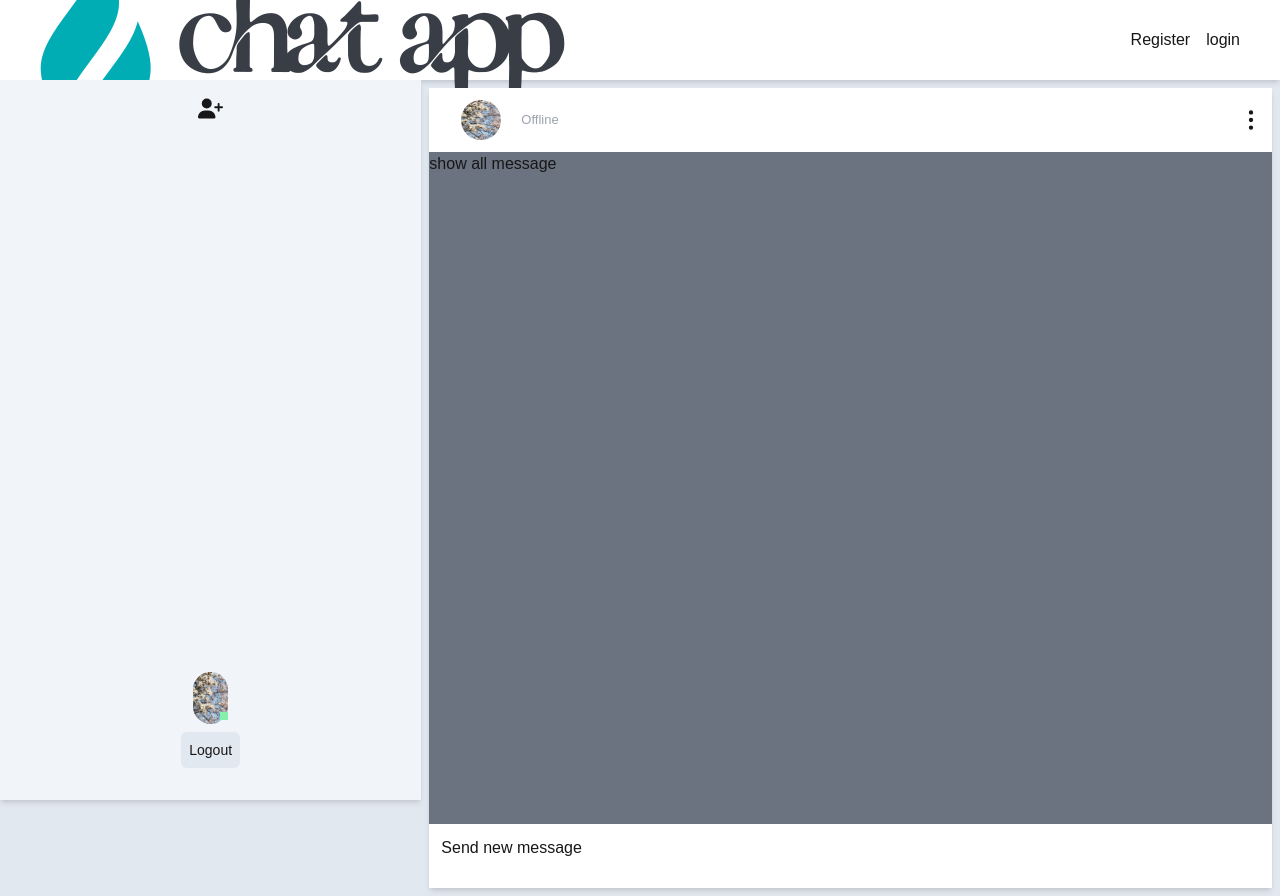
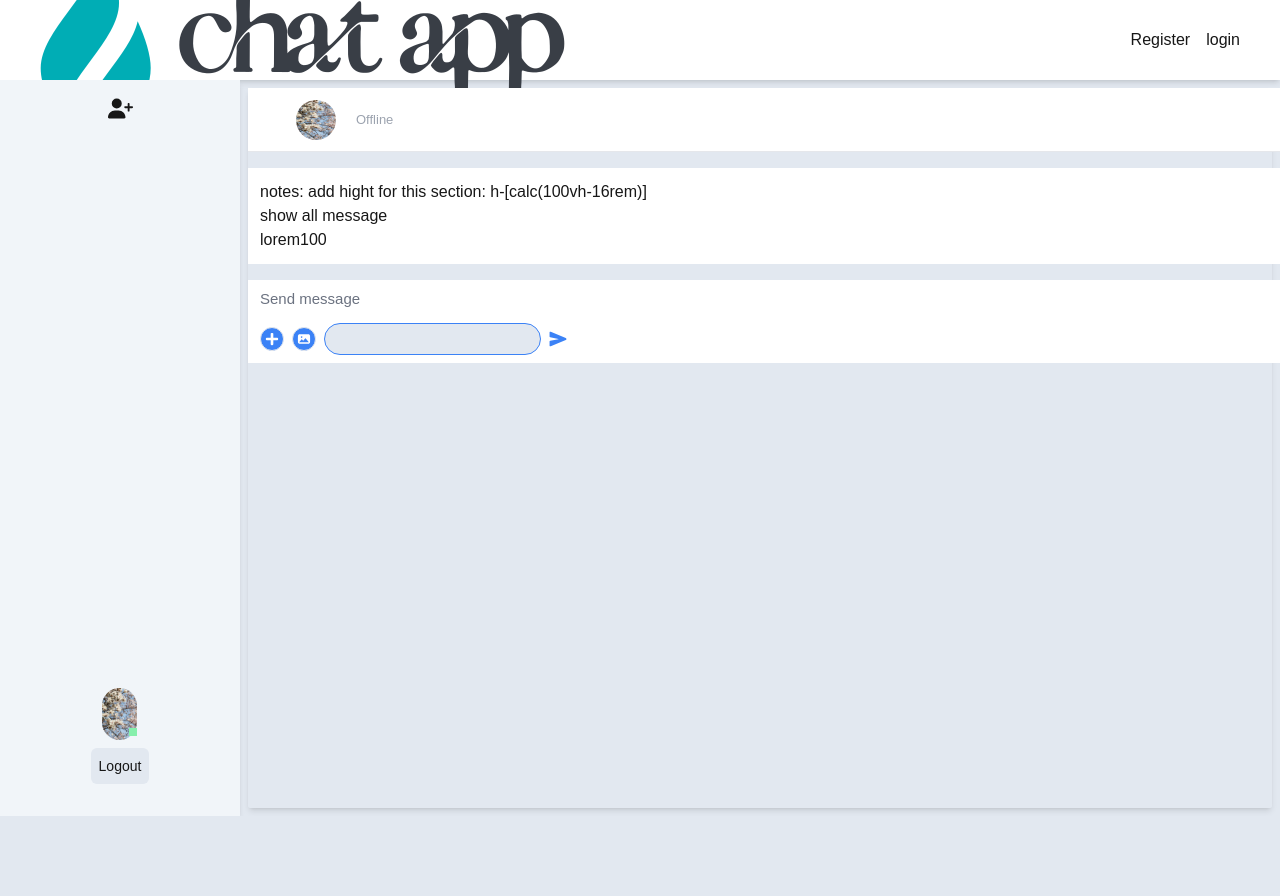
Before and after one commit to nevine1/chat-app-reduxt-tookit, a Next.js app in the folder client/: page /dashboard/1 in a window 1280 px wide. After the commit the page ends 816 px from the top, so only its background shows below. Built offline with nearby package versions, Linux system fonts and the light colour scheme.

Commit message:
message bar ui is done

```diff
--- a/client/src/app/auth/loginEmail/page.js
+++ b/client/src/app/auth/loginEmail/page.js
@@ -9,7 +9,7 @@ const page = () => {
 
   return (
     <div>
-      <h1>login by email </h1>
+
       <LoginByEmail/>
     </div>
   )
--- a/client/src/app/dashboard/[userId]/page.js
+++ b/client/src/app/dashboard/[userId]/page.js
@@ -9,11 +9,11 @@ const page  = () => {
 
     console.log(userId)
  return (
-    <div className="flex flex-col sm:flex-row h-full overflow-y-hidden">
-     <div className="w-full sm:w-1/5 md:w-2/5 h-[calc(100vh-5rem)] bg-slate-100 shadow-md">
+    <div className="flex flex-col sm:flex-row  /*h-[calc(100vh-5rem)] overflow-y-hidden */">
+     <div className="w-full sm:w-1/5 md:w-2/5  bg-slate-100 shadow-md">
         <SideBar />
       </div>
-      <div className="w-full sm:w-4/5 md:3/5 shadow-md m-2 rounded-sm ">
+      <div className="w-full sm:w-4/5 md:3/5 shadow-md m-2 rounded-sm /* h-[calc(100vh-5rem)] */">
         <MessageBar userId={userId} />
       </div>
     </div>
--- a/client/src/components/messaging/MessageBar.js
+++ b/client/src/components/messaging/MessageBar.js
@@ -6,7 +6,7 @@ import Image from 'next/image'
 import { upperCase } from 'lodash';
 import { HiOutlineDotsVertical } from "react-icons/hi";
 import { FaAngleLeft } from "react-icons/fa6";
-
+import SendMessage from './SendMessage';
 const MessageBar = ({userId}) => {
   const { token } = useSelector(state => state.auth);
   const [chatUser, setChatUser ] = useState(null)
@@ -45,10 +45,12 @@ const profilePic = chatUser?.profile_pic ? `/assets/${chatUser?.profile_pic}` :
     }, [token, userId]);
   console.log(" chatting user in message bar is: ", chatUser)
 
+
+  const [click , setClick ] = useState(true)
  return (
-    <div className="w-full bg-white">
+    <div className="w-screen  ">
 
-     <header className="sticky top-0 h-16 bg-white flex flex-row justify-between items-center">
+     <header className="sticky flex-none h-16 bg-white flex items-center justify-between px-4 border-b">
        <div className="m-4 flex flex-row gap-1 items-center">
          <div className="text-red lg:hidden cursor-pointer">
            <FaAngleLeft size={25} />
@@ -85,13 +87,24 @@ const profilePic = chatUser?.profile_pic ? `/assets/${chatUser?.profile_pic}` :
 
 
      {/* show all messages  */}
-     <section className="h-[calc(100vh-128px)] bg-gray-500 overflow-x-hidden overflow-y-scroll">
+     <section className=" my-4 p-3 bg-white overflow-x-hidden overflow-y-scroll">
+       <div className="flex flex-row gap-3 ">
+         <div>
+           <p>notes: add hight for this section: h-[calc(100vh-16rem)]</p>
+         </div>
+       </div>
        <h1>show all message</h1>
+       <p>lorem100</p>
      </section>
 
      {/* send new message */}
-     <section className="bg-white h-16 p-3">
-       <h1>Send new message</h1>
+     <section className="bg-white min-w-full  py-2 px-3">
+       {
+         click && (
+           <p className="text-gray-500 text-[15px]">Send message </p>
+         )
+       }
+       <SendMessage click={click} setClick={setClick} />
      </section>
     </div>
   );
--- a/client/src/components/messaging/SearchUser.js
+++ b/client/src/components/messaging/SearchUser.js
@@ -100,9 +100,9 @@ const isOnline = onlineUsers.includes(user?._id)
             ))}
         </div>
       </div>
-      {
+      {/* {
         isOnline && <p>{user?.name} is <span className="text-red text-[30px]">online</span></p>
-}
+      } */}
 
     </div>
   );
--- /dev/null
+++ b/client/src/components/messaging/SendMessage.js
@@ -0,0 +1,48 @@
+"use client"
+import { useState } from 'react'
+import { FaPlus } from "react-icons/fa";
+import { AiFillPicture } from "react-icons/ai";
+import { IoSend } from "react-icons/io5";
+
+const SendMessage = ({click, setClick}) => {
+
+  return (
+      <div className="flex flex-row sm:flex-row gap-2 w-full mt-3">
+
+        <div className="flex flex-row gap-2">
+              <button >
+                  <FaPlus
+                      className="bg-blue-500 text-white rounded-full p-1 w-6 h-6
+                        hover:text-blue-500 border hover:border-blue-500
+                        hover:bg-white duration-200 transition-all "/>
+            </button>
+            <button>
+                  <AiFillPicture
+                      className="bg-blue-500 text-white rounded-full p-1 w-6 h-6
+                      hover:text-blue-500 border hover:border-blue-500
+                      hover:bg-white duration-200 transition-all "
+                  />
+            </button>
+          </div>
+          <div className="">
+              <input type="text"
+                  className="bg-slate-200 rounded-full   w-[100%] border py-1 px-2 text-[15px] text-gray-500
+                    border-blue-500 focus:border-blue-500 outline-none"
+                  onChange={() =>setClick(false)}
+              />
+
+          </div>
+          <div className="flex  items-center">
+              <button>
+                  <IoSend
+                      size={18}
+                    className="text-blue-500 "
+                    />
+              </button>
+
+          </div>
+    </div>
+  )
+}
+
+export default SendMessage
```
